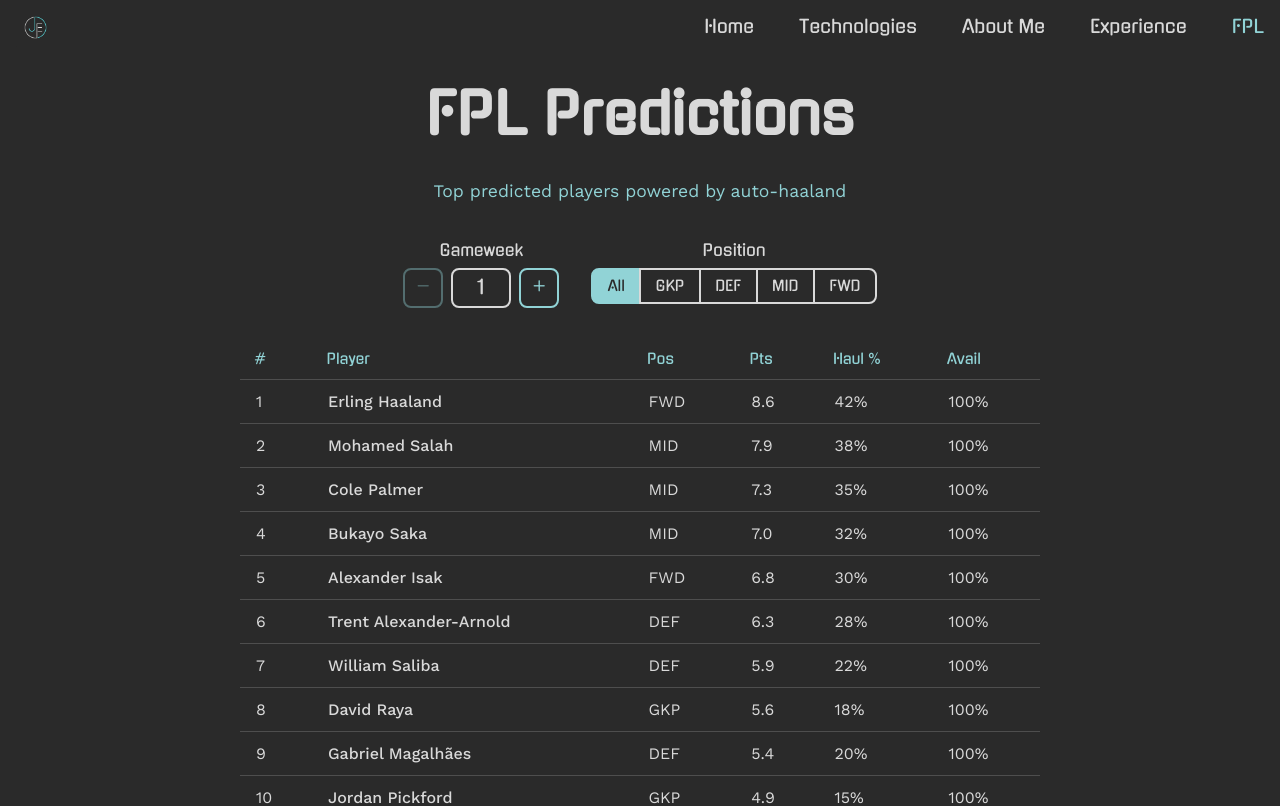
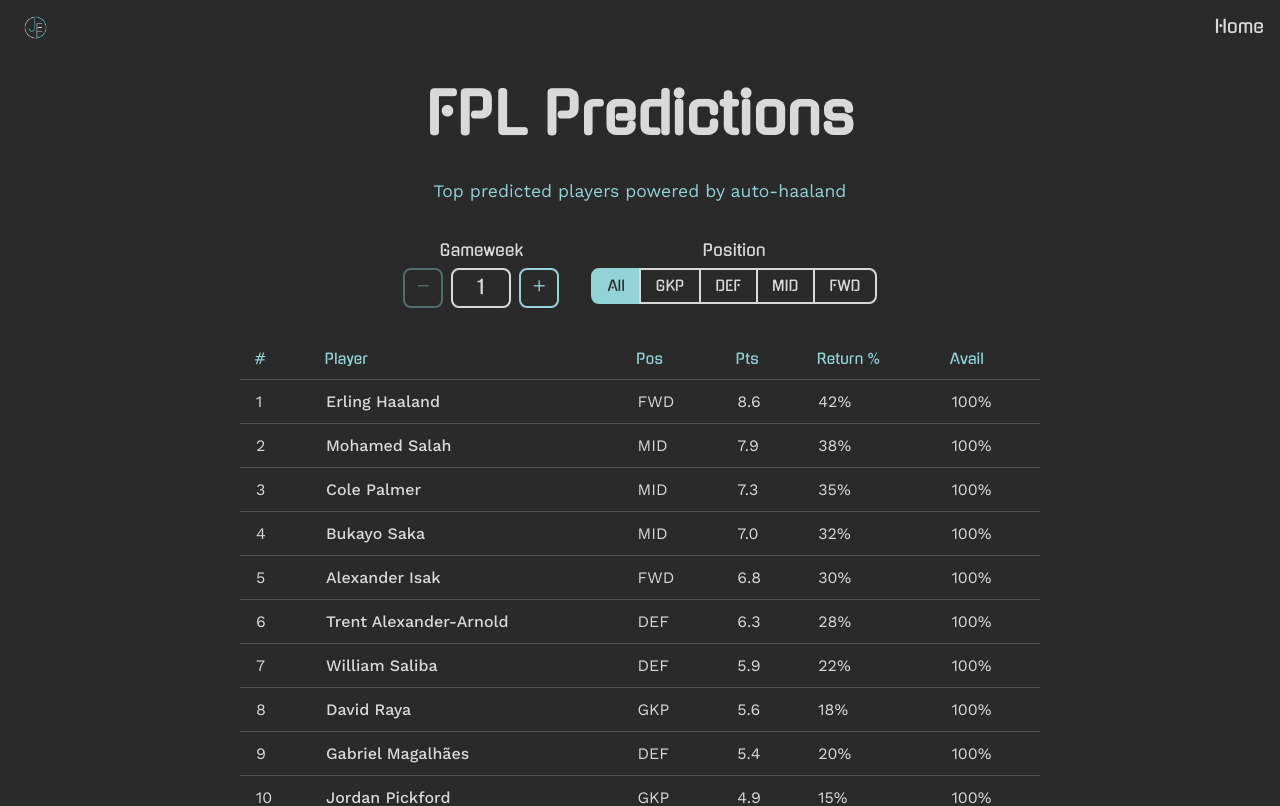
Before and after one commit to juanE98/website-portfolio, a Next.js app: page /website-portfolio/fpl in a window 1280 px wide. Shown: the top 806 px of the page. Built offline with nearby package versions, Linux system fonts and the light colour scheme.

Commit message:
feat:  improve FPL page UI nav

```diff
--- a/src/components/FplPredictions/PlayerTable.tsx
+++ b/src/components/FplPredictions/PlayerTable.tsx
@@ -26,7 +26,7 @@ export default function PlayerTable({
               <th>Player</th>
               <th>Pos</th>
               <th>Pts</th>
-              <th>Haul %</th>
+              <th>Return %</th>
               <th>Avail</th>
             </tr>
           </thead>
@@ -62,8 +62,7 @@ export default function PlayerTable({
   if (players.length === 0) {
     return (
       <div className={styles.emptyState}>
-        <i className="bi bi-inbox"></i>
-        <p>No players found</p>
+        <p>No data available</p>
       </div>
     );
   }
@@ -77,7 +76,7 @@ export default function PlayerTable({
             <th>Player</th>
             <th>Pos</th>
             <th>Pts</th>
-            <th>Haul %</th>
+            <th>Return %</th>
             <th>Avail</th>
           </tr>
         </thead>
--- a/src/components/Header/Header.tsx
+++ b/src/components/Header/Header.tsx
@@ -12,7 +12,8 @@ export default function Header() {
   const isHidden = useHeaderVisibility();
   const pathname = usePathname();
 
-  const isHomePage = pathname === '/' || pathname === '/website-portfolio';
+  const isHomePage = pathname === '/';
+  const isFplPage = pathname.includes('/fpl');
 
   const openMenu = useCallback(() => {
     setMenuOpen(true);
@@ -72,7 +73,7 @@ export default function Header() {
           priority
         />
       ) : (
-        <Link href="/website-portfolio">
+        <Link href="/">
           <Image
             src="/website-portfolio/assets/je-logo.png"
             alt="Logo"
@@ -86,28 +87,35 @@ export default function Header() {
 
       <nav className={styles.desktopMenuNav}>
         <ul>
-          {isHomePage ? (
+          {isFplPage ? (
+            <li>
+              <Link href="/">Home</Link>
+            </li>
+          ) : isHomePage ? (
             <>
               {homeNavItems.map((item) => (
                 <li key={item.fragment} onClick={() => goToPart(item.fragment)}>
                   {item.label}
                 </li>
               ))}
+              <li>
+                <Link href="/fpl">FPL</Link>
+              </li>
             </>
           ) : (
             <>
               {homeNavItems.map((item) => (
                 <li key={item.fragment}>
-                  <Link href={`/website-portfolio#${item.fragment}`}>
+                  <Link href={`/#${item.fragment}`}>
                     {item.label}
                   </Link>
                 </li>
               ))}
+              <li>
+                <Link href="/fpl">FPL</Link>
+              </li>
             </>
           )}
-          <li className={!isHomePage && pathname.includes('/fpl') ? styles.activeNav : ''}>
-            <Link href="/website-portfolio/fpl">FPL</Link>
-          </li>
         </ul>
       </nav>
 
@@ -120,28 +128,35 @@ export default function Header() {
           <i className="bi bi-x"></i>
         </div>
         <ul>
-          {isHomePage ? (
+          {isFplPage ? (
+            <li onClick={closeMenu}>
+              <Link href="/">Home</Link>
+            </li>
+          ) : isHomePage ? (
             <>
               {homeNavItems.map((item) => (
                 <li key={item.fragment} onClick={() => handleMobileNavClick(item.fragment)}>
                   {item.label}
                 </li>
               ))}
+              <li onClick={closeMenu}>
+                <Link href="/fpl">FPL</Link>
+              </li>
             </>
           ) : (
             <>
               {homeNavItems.map((item) => (
                 <li key={item.fragment} onClick={closeMenu}>
-                  <Link href={`/website-portfolio#${item.fragment}`}>
+                  <Link href={`/#${item.fragment}`}>
                     {item.label}
                   </Link>
                 </li>
               ))}
+              <li onClick={closeMenu}>
+                <Link href="/fpl">FPL</Link>
+              </li>
             </>
           )}
-          <li onClick={closeMenu}>
-            <Link href="/website-portfolio/fpl">FPL</Link>
-          </li>
         </ul>
       </div>
     </header>
--- a/src/hooks/useFplPredictions.ts
+++ b/src/hooks/useFplPredictions.ts
@@ -40,6 +40,13 @@ export function useFplPredictions(
     await new Promise((resolve) => setTimeout(resolve, 500));
 
     try {
+      // Return empty data for gameweek 25 to test empty state
+      if (gameweek === 25) {
+        setPlayers([]);
+        setLoading(false);
+        return;
+      }
+
       // Filter by position if not ALL
       let filteredPlayers = mockPlayers;
       if (position !== 'ALL') {
```
